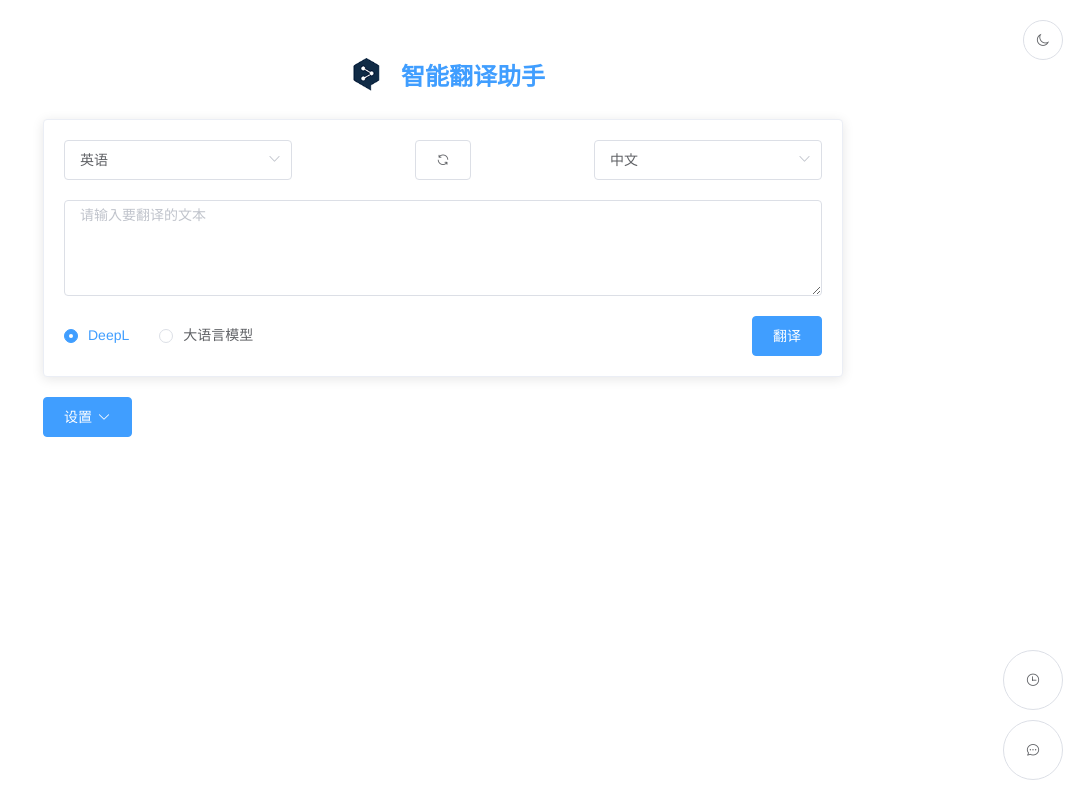
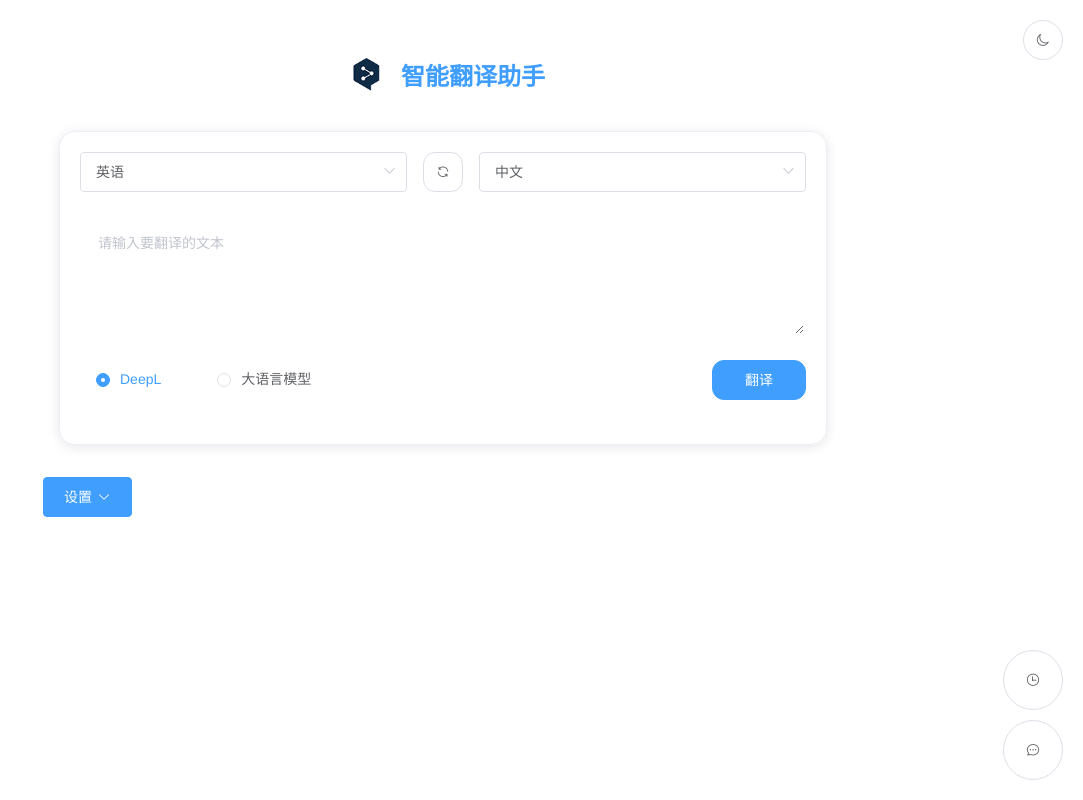
Before and after one commit to zhanghxiao/smart-translater, a Vue app: page / in a window 1280 px wide. Shown: the whole page, without its empty margins (197-1280 px from the left). Built offline with nearby package versions, Linux system fonts and the light colour scheme.

Commit message:
Update TranslationCard.vue

```diff
--- a/src/components/TranslationCard.vue
+++ b/src/components/TranslationCard.vue
@@ -1,7 +1,13 @@
 <template>
+  <div class="translation-container">
     <el-card class="translation-card" :class="{ 'dark-mode': isDarkMode }">
+      <!-- 语言选择器部分 -->
       <div class="language-selector">
-      <el-select v-model="sourceLang" placeholder="源语言">
+        <el-select
+          v-model="sourceLang"
+          placeholder="源语言"
+          class="language-select"
+        >
           <el-option
             v-for="lang in languages"
             :key="lang.value"
@@ -9,8 +15,19 @@
             :value="lang.value">
           </el-option>
         </el-select>
-      <el-button icon="el-icon-refresh" @click="swapLanguages"></el-button>
-      <el-select v-model="targetLang" placeholder="目标语言">
+
+        <el-button
+          class="swap-btn"
+          @click="swapLanguages"
+        >
+          <i class="el-icon-refresh"></i>
+        </el-button>
+
+        <el-select
+          v-model="targetLang"
+          placeholder="目标语言"
+          class="language-select"
+        >
           <el-option
             v-for="lang in languages"
             :key="lang.value"
@@ -20,20 +37,30 @@
         </el-select>
       </div>
 
+      <!-- 输入框部分 -->
       <el-input
         type="textarea"
         :rows="4"
         placeholder="请输入要翻译的文本"
         v-model="sourceText"
+        class="translation-input"
       >
       </el-input>
 
+      <!-- 翻译选项部分 -->
       <div class="translation-options">
-      <el-radio-group v-model="translationSource">
+        <div class="translation-source">
+          <el-radio-group v-model="translationSource" class="radio-group">
             <el-radio label="deepl">DeepL</el-radio>
             <el-radio label="llm">大语言模型</el-radio>
           </el-radio-group>
-      <el-select v-if="translationSource === 'llm'" v-model="selectedModel" placeholder="选择模型">
+
+          <el-select
+            v-if="translationSource === 'llm'"
+            v-model="selectedModel"
+            placeholder="选择模型"
+            class="model-select"
+          >
             <el-option
               v-for="model in models"
               :key="model"
@@ -41,35 +68,61 @@
               :value="model">
             </el-option>
           </el-select>
-      <el-button type="primary" @click="translate">翻译</el-button>
         </div>
 
+        <el-button
+          type="primary"
+          @click="translate"
+          class="translate-btn"
+        >
+          翻译
+        </el-button>
+      </div>
+
+      <!-- 翻译结果部分 -->
       <el-card v-if="translatedText" class="result-card">
         <div slot="header" class="result-header">
           <span>翻译结果</span>
-        <div>
-          <el-button icon="el-icon-document-copy" @click="copyText(translatedText)"></el-button>
-          <el-button icon="el-icon-headset" @click="speakText(translatedText)"></el-button>
+          <div class="result-actions">
+            <el-button
+              icon="el-icon-document-copy"
+              @click="copyText(translatedText)"
+              class="action-btn"
+            ></el-button>
+            <el-button
+              icon="el-icon-headset"
+              @click="speakText(translatedText)"
+              class="action-btn"
+            ></el-button>
           </div>
         </div>
-      <p>{{ translatedText }}</p>
+        <p class="result-text">{{ translatedText }}</p>
       </el-card>
 
-    <el-card v-if="alternatives.length > 0" class="result-card">
+      <!-- 替代翻译部分 -->
+      <el-card v-if="alternatives.length > 0" class="result-card alternatives-card">
         <div slot="header" class="result-header">
           <span>替代翻译</span>
-        <div>
-          <el-button icon="el-icon-document-copy" @click="copyText(alternatives.join('\n'))"></el-button>
-          <el-button icon="el-icon-headset" @click="speakText(alternatives.join('. '))"></el-button>
+          <div class="result-actions">
+            <el-button
+              icon="el-icon-document-copy"
+              @click="copyText(alternatives.join('\n'))"
+              class="action-btn"
+            ></el-button>
+            <el-button
+              icon="el-icon-headset"
+              @click="speakText(alternatives.join('. '))"
+              class="action-btn"
+            ></el-button>
           </div>
         </div>
-      <ul>
+        <ul class="alternatives-list">
           <li v-for="(alt, index) in alternatives" :key="index">{{ alt }}</li>
         </ul>
       </el-card>
     </el-card>
+  </div>
 </template>
-
 <script>
 export default {
   name: 'TranslationCard',
@@ -259,87 +312,221 @@ export default {
 }
 </script>
 <style scoped>
-
-.dark-mode .el-radio__label {
-  color: #fff;
+.translation-container {
+  max-width: 800px;
+  margin: 2rem auto;
+  padding: 0 1rem;
 }
 
-.dark-mode .el-radio__input.is-checked .el-radio__inner {
-  border-color: #409EFF;
-  background: #409EFF;
+.translation-card {
+  background: var(--el-bg-color);
+  border-radius: 16px;
+  box-shadow: 0 8px 30px rgba(0, 0, 0, 0.08);
+  transition: all 0.3s ease;
 }
 
-.dark-mode .el-radio__input.is-checked+.el-radio__label {
-  color: #409EFF;
+.translation-card:hover {
+  transform: translateY(-2px);
+  box-shadow: 0 12px 40px rgba(0, 0, 0, 0.12);
 }
 
-.dark-mode .el-radio__inner {
-  background-color: #000;
-  border-color: #5a5a5a;
+.dark-mode.translation-card {
+  background: #1a1a1a;
+  box-shadow: 0 8px 30px rgba(0, 0, 0, 0.2);
 }
 
-.dark-mode .el-radio__inner:hover {
-  border-color: #409EFF;
-}
-.translation-card {
-  margin-bottom: 20px;
+/* 语言选择器样式 */
+.language-selector {
+  display: flex;
+  align-items: center;
+  gap: 1rem;
+  margin-bottom: 1.5rem;
 }
 
-.language-selector {
-  display: flex;
-  justify-content: space-between;
-  margin-bottom: 20px;
+.language-select {
+  flex: 1;
 }
 
+.swap-btn {
+  padding: 12px;
+  border-radius: 12px;
+  transition: all 0.3s ease;
+  background: var(--el-color-primary-light-8);
+}
+
+.swap-btn:hover {
+  background: var(--el-color-primary-light-5);
+  transform: rotate(180deg);
+}
+
+/* 输入框样式 */
+.translation-input {
+  margin-bottom: 1.5rem;
+}
+
+.translation-input :deep(.el-textarea__inner) {
+  border-radius: 12px;
+  padding: 1rem;
+  transition: all 0.3s ease;
+  border: 2px solid transparent;
+  background: var(--el-bg-color-page);
+}
+
+.translation-input :deep(.el-textarea__inner:focus) {
+  border-color: var(--el-color-primary);
+  box-shadow: 0 0 0 3px var(--el-color-primary-light-8);
+}
+
+/* 翻译选项样式 */
 .translation-options {
-  margin-top: 20px;
   display: flex;
   justify-content: space-between;
   align-items: center;
+  margin-bottom: 1.5rem;
+  flex-wrap: wrap;
+  gap: 1rem;
 }
 
+.translation-source {
+  display: flex;
+  align-items: center;
+  gap: 1rem;
+}
+
+.radio-group :deep(.el-radio) {
+  margin-right: 1.5rem;
+  padding: 0.5rem 1rem;
+  border-radius: 8px;
+  transition: all 0.3s ease;
+}
+
+.radio-group :deep(.el-radio:hover) {
+  background: var(--el-color-primary-light-9);
+}
+
+.model-select {
+  min-width: 180px;
+}
+
+.translate-btn {
+  padding: 12px 32px;
+  border-radius: 12px;
+  font-weight: 500;
+  transition: all 0.3s ease;
+}
+
+.translate-btn:hover {
+  transform: translateY(-2px);
+}
+
+/* 结果卡片样式 */
 .result-card {
-  margin-top: 20px;
+  margin-top: 1.5rem;
+  border-radius: 12px;
+  overflow: hidden;
+  transition: all 0.3s ease;
 }
 
 .result-header {
   display: flex;
   justify-content: space-between;
   align-items: center;
+  padding: 1rem;
+  background: var(--el-bg-color-page);
 }
 
-@media (max-width: 600px) {
-  .language-selector {
+.result-actions {
   display: flex;
-    justify-content: space-between;
-    margin-bottom: 20px;
+  gap: 0.5rem;
 }
 
-  .language-selector .el-button {
+.action-btn {
   padding: 8px;
-    font-size: 14px;
+  border-radius: 8px;
+  transition: all 0.3s ease;
+}
+
+.action-btn:hover {
+  background: var(--el-color-primary-light-8);
+  transform: translateY(-2px);
+}
+
+.result-text {
+  padding: 1rem;
+  line-height: 1.6;
+}
+
+.alternatives-list {
+  list-style: none;
+  padding: 1rem;
+  margin: 0;
+}
+
+.alternatives-list li {
+  padding: 0.5rem 0;
+  border-bottom: 1px solid var(--el-border-color-lighter);
+}
+
+.alternatives-list li:last-child {
+  border-bottom: none;
+}
+
+/* 暗色模式适配 */
+.dark-mode {
+  --el-bg-color: #1a1a1a;
+  --el-bg-color-page: #242424;
+  --el-text-color-primary: #ffffff;
+  --el-border-color: #333333;
+}
+
+.dark-mode .translation-input :deep(.el-textarea__inner) {
+  background: #242424;
+  color: #ffffff;
+}
+
+.dark-mode .radio-group :deep(.el-radio__label) {
+  color: #ffffff;
+}
+
+.dark-mode .action-btn {
+  color: #ffffff;
+  border-color: #333333;
+}
+
+/* 响应式设计 */
+@media (max-width: 600px) {
+  .translation-container {
+    padding: 0 0.5rem;
+  }
+
+  .language-selector {
+    flex-direction: column;
+  }
+
+  .language-select {
+    width: 100%;
   }
 
   .translation-options {
-    margin-top: 15px;
-    display: flex;
     flex-direction: column;
     align-items: stretch;
   }
 
-  .translation-options .el-radio-group {
-    margin-bottom: 15px;
+  .translation-source {
+    flex-direction: column;
+    align-items: stretch;
   }
 
-  .translation-options .el-radio {
-    margin-right: 15px;
+  .radio-group {
+    display: flex;
+    justify-content: space-between;
   }
 
-  .translation-options .el-select {
-    margin-bottom: 15px;
+  .model-select {
+    width: 100%;
   }
 
-  .translation-options .el-button {
+  .translate-btn {
     width: 100%;
   }
 }
```
Lines whose indentation alone changed are shown as unchanged.
